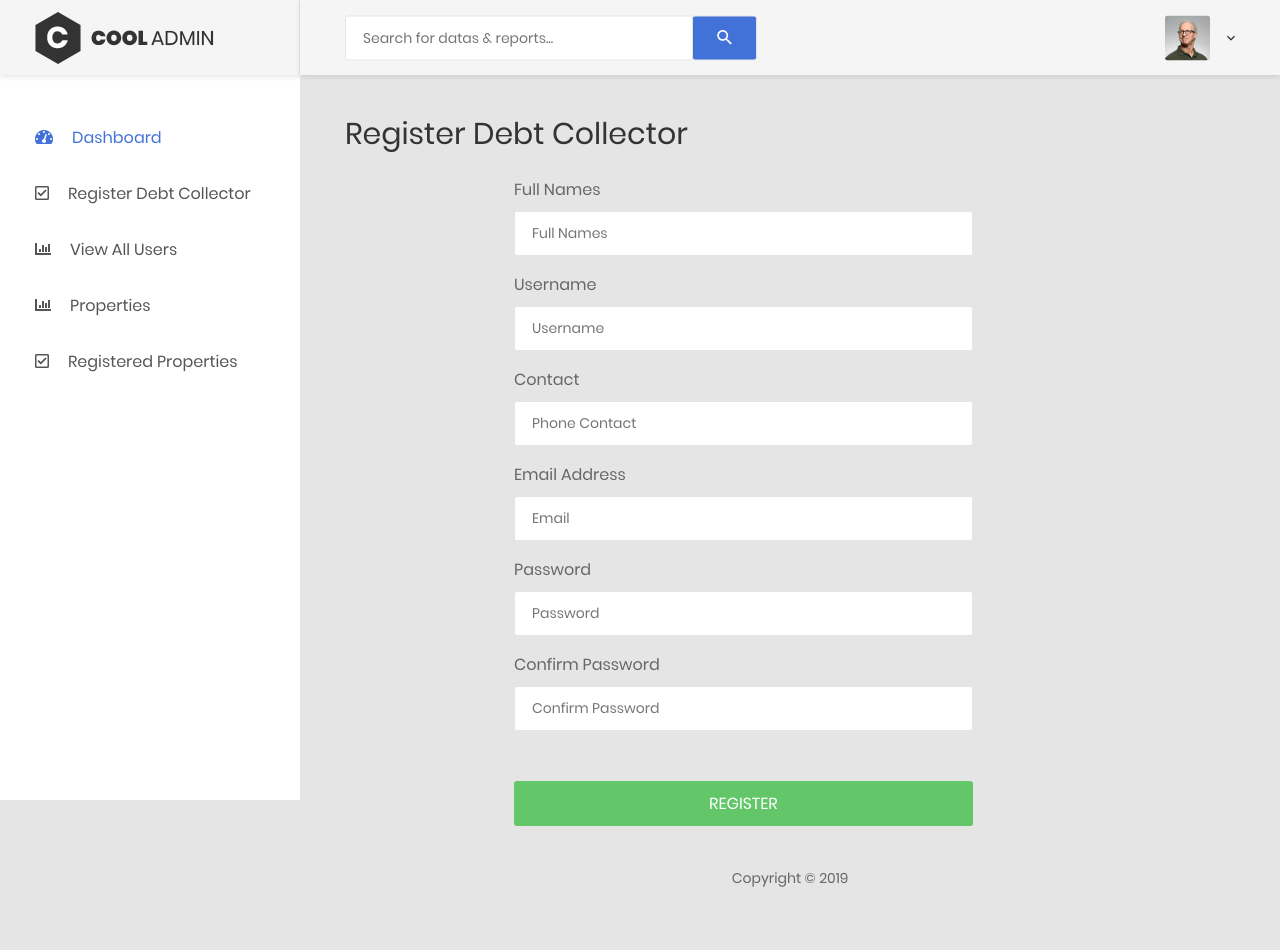
After one commit to conrad96/property_tax_system, a CodeIgniter app: page /project/index.php/admin/register_db in a window 1280 px wide. The commit adds this page. Run offline with CodeIgniter, Linux system fonts and the light colour scheme.

Commit message:
registering debt collectors accounts via admin dashb

```diff
--- a/application/controllers/Admin.php
+++ b/application/controllers/Admin.php
@@ -15,6 +15,28 @@ class Admin extends CI_Controller
 		$this->load->view("Admin/index",$data);
 	}
 
+	function register_db()
+	{
+		$this->load->view("Admin/register-db");
+	}
+
+	function add_db()
+	{
+		$data = array();
+
+		if(!empty($_POST)):
+
+			if($_POST['password1'] == $_POST['password2']):
+				$data['msg'] = $this->_users->add_user($_POST);
+				$this->load->view("Admin/register-db",$data);
+			else:
+				$data['msg'] = 'password_mismatch';
+				$this->load->view("Admin/register-db",$data);
+			endif;
+
+		endif;
+	}
+
 	function logout()
 	{
 		//$this->session->sess_destroy();
--- a/application/models/_users.php
+++ b/application/models/_users.php
@@ -15,5 +15,18 @@ class _users extends CI_Model{
 
 		return $data['users'];
 	}
+	function add_user($data)
+	{
+		$user = array(
+			"names"=>$data['names'],
+			"contact"=>$data['contact'],
+			"email"=>$data['email'],
+			"role"=>$data['role'],
+			"password"=>$data['password2']
+		);
+
+		$add = $this->db->insert("users",$user);
+		return ($add)? TRUE : FALSE;
+	}
 
 }
--- a/application/views/Admin/index.php
+++ b/application/views/Admin/index.php
@@ -29,10 +29,10 @@
                                 <i class="fas fa-tachometer-alt"></i>Dashboard</a>
                             <ul class="navbar-mobile-sub__list list-unstyled js-sub-list">
                                 <li>
-                                    <a href="index.html">Register Debt Collector</a>
+                                    <a href="<?php echo base_url(); ?>index.php/Admin/register_db">Register Debt Collector</a>
                                 </li>
                                 <li>
-                                    <a href="index2.html">View All Users</a>
+                                    <a href="<?php echo base_url(); ?>index.php/Admin/view_users">View All Users</a>
                                 </li>
                             </ul>
                         </li>
@@ -69,7 +69,7 @@
                                 <i class="fas fa-tachometer-alt"></i>Dashboard</a>
                         </li>
                         <li>
-                            <a href="index.html"><i class="far fa-check-square"></i>Register Debt Collector</a>
+                            <a href="<?php echo base_url(); ?>index.php/Admin/register_db"><i class="far fa-check-square"></i>Register Debt Collector</a>
                         </li>
                         <li>
                             <a href="index2.html"><i class="fas fa-chart-bar"></i>View All Users</a>
--- /dev/null
+++ b/application/views/Admin/register-db.php
@@ -0,0 +1,358 @@
+<head>
+	<?php $this->load->view("dependencies/header-css"); ?>
+<title>Admin</title>
+</head>
+
+<body class="animsition">
+    <div class="page-wrapper">
+        <!-- HEADER MOBILE-->
+        <header class="header-mobile d-block d-lg-none">
+            <div class="header-mobile__bar">
+                <div class="container-fluid">
+                    <div class="header-mobile-inner">
+                        <a class="logo" href="index.html">
+                            <img src="<?php echo base_url(); ?>assets/images/icon/logo.png" alt="CoolAdmin" />
+                        </a>
+                        <button class="hamburger hamburger--slider" type="button">
+                            <span class="hamburger-box">
+                                <span class="hamburger-inner"></span>
+                            </span>
+                        </button>
+                    </div>
+                </div>
+            </div>
+            <nav class="navbar-mobile">
+                <div class="container-fluid">
+                    <ul class="navbar-mobile__list list-unstyled">
+                        <li class="has-sub">
+                            <a class="js-arrow" href="<?php echo base_url(); ?>index.php/Admin/index">
+                                <i class="fas fa-tachometer-alt"></i>Dashboard</a>
+                            <ul class="navbar-mobile-sub__list list-unstyled js-sub-list">
+                                <li>
+                                    <a href="<?php echo base_url(); ?>index.php/Admin/register_db">Register Debt Collector</a>
+                                </li>
+                                <li>
+                                    <a href="<?php echo base_url(); ?>index.php/Admin/view_users">View All Users</a>
+                                </li>
+                            </ul>
+                        </li>
+
+                        <li class="has-sub">
+                            <a class="js-arrow" href="#">
+                                <i class="fas fa-copy"></i>Properties</a>
+                            <ul class="navbar-mobile-sub__list list-unstyled js-sub-list">
+                                <li>
+                                    <a href="login.html">Registered Properties</a>
+                                </li>
+                            </ul>
+                        </li>
+
+                    </ul>
+                </div>
+            </nav>
+        </header>
+        <!-- END HEADER MOBILE-->
+
+        <!-- MENU SIDEBAR-->
+        <aside class="menu-sidebar d-none d-lg-block">
+            <div class="logo">
+                <a href="#">
+                    <img src="<?php echo base_url(); ?>assets/images/icon/logo.png" alt="Cool Admin" />
+                </a>
+            </div>
+            <div class="menu-sidebar__content js-scrollbar1">
+                <nav class="navbar-sidebar">
+
+                    <ul class="list-unstyled navbar__list">
+                        <li class="active has-sub">
+                            <a class="js-arrow" href="#">
+                                <i class="fas fa-tachometer-alt"></i>Dashboard</a>
+                        </li>
+                        <li>
+                            <a href="<?php echo base_url(); ?>index.php/Admin/register_db"><i class="far fa-check-square"></i>Register Debt Collector</a>
+                        </li>
+                        <li>
+                            <a href="index2.html"><i class="fas fa-chart-bar"></i>View All Users</a>
+                        </li>
+                        <li>
+                            <a href="chart.html">
+                                <i class="fas fa-chart-bar"></i>Properties</a>
+                        </li>
+                        <li>
+                            <a href="login.html"><i class="far fa-check-square"></i>Registered Properties</a>
+                        </li>
+
+                    </ul>
+                </nav>
+            </div>
+        </aside>
+        <!-- END MENU SIDEBAR-->
+
+        <!-- PAGE CONTAINER-->
+        <div class="page-container">
+            <!-- HEADER DESKTOP-->
+            <header class="header-desktop">
+                <div class="section__content section__content--p30">
+                    <div class="container-fluid">
+                        <div class="header-wrap">
+                            <form class="form-header" action="" method="POST">
+                                <input class="au-input au-input--xl" type="text" name="search" placeholder="Search for datas &amp; reports..." />
+                                <button class="au-btn--submit" type="submit">
+                                    <i class="zmdi zmdi-search"></i>
+                                </button>
+                            </form>
+                            <div class="header-button">
+                                <!-- <div class="noti-wrap">
+                                    <div class="noti__item js-item-menu">
+                                        <i class="zmdi zmdi-comment-more"></i>
+                                        <span class="quantity">1</span>
+                                        <div class="mess-dropdown js-dropdown">
+                                            <div class="mess__title">
+                                                <p>You have 2 news message</p>
+                                            </div>
+                                            <div class="mess__item">
+                                                <div class="image img-cir img-40">
+                                                    <img src="<?php echo base_url(); ?>assets/images/icon/avatar-06.jpg" alt="Michelle Moreno" />
+                                                </div>
+                                                <div class="content">
+                                                    <h6>Michelle Moreno</h6>
+                                                    <p>Have sent a photo</p>
+                                                    <span class="time">3 min ago</span>
+                                                </div>
+                                            </div>
+                                            <div class="mess__item">
+                                                <div class="image img-cir img-40">
+                                                    <img src="<?php echo base_url(); ?>assets/images/icon/avatar-04.jpg" alt="Diane Myers" />
+                                                </div>
+                                                <div class="content">
+                                                    <h6>Diane Myers</h6>
+                                                    <p>You are now connected on message</p>
+                                                    <span class="time">Yesterday</span>
+                                                </div>
+                                            </div>
+                                            <div class="mess__footer">
+                                                <a href="#">View all messages</a>
+                                            </div>
+                                        </div>
+                                    </div>
+                                    <div class="noti__item js-item-menu">
+                                        <i class="zmdi zmdi-email"></i>
+                                        <span class="quantity">1</span>
+                                        <div class="email-dropdown js-dropdown">
+                                            <div class="email__title">
+                                                <p>You have 3 New Emails</p>
+                                            </div>
+                                            <div class="email__item">
+                                                <div class="image img-cir img-40">
+                                                    <img src="<?php echo base_url(); ?>assets/images/icon/avatar-06.jpg" alt="Cynthia Harvey" />
+                                                </div>
+                                                <div class="content">
+                                                    <p>Meeting about new dashboard...</p>
+                                                    <span>Cynthia Harvey, 3 min ago</span>
+                                                </div>
+                                            </div>
+                                            <div class="email__item">
+                                                <div class="image img-cir img-40">
+                                                    <img src="<?php echo base_url(); ?>assets/images/icon/avatar-05.jpg" alt="Cynthia Harvey" />
+                                                </div>
+                                                <div class="content">
+                                                    <p>Meeting about new dashboard...</p>
+                                                    <span>Cynthia Harvey, Yesterday</span>
+                                                </div>
+                                            </div>
+                                            <div class="email__item">
+                                                <div class="image img-cir img-40">
+                                                    <img src="<?php echo base_url(); ?>assets/images/icon/avatar-04.jpg" alt="Cynthia Harvey" />
+                                                </div>
+                                                <div class="content">
+                                                    <p>Meeting about new dashboard...</p>
+                                                    <span>Cynthia Harvey, April 12,,2018</span>
+                                                </div>
+                                            </div>
+                                            <div class="email__footer">
+                                                <a href="#">See all emails</a>
+                                            </div>
+                                        </div>
+                                    </div>
+                                    <div class="noti__item js-item-menu">
+                                        <i class="zmdi zmdi-notifications"></i>
+                                        <span class="quantity">3</span>
+                                        <div class="notifi-dropdown js-dropdown">
+                                            <div class="notifi__title">
+                                                <p>You have 3 Notifications</p>
+                                            </div>
+                                            <div class="notifi__item">
+                                                <div class="bg-c1 img-cir img-40">
+                                                    <i class="zmdi zmdi-email-open"></i>
+                                                </div>
+                                                <div class="content">
+                                                    <p>You got a email notification</p>
+                                                    <span class="date">April 12, 2018 06:50</span>
+                                                </div>
+                                            </div>
+                                            <div class="notifi__item">
+                                                <div class="bg-c2 img-cir img-40">
+                                                    <i class="zmdi zmdi-account-box"></i>
+                                                </div>
+                                                <div class="content">
+                                                    <p>Your account has been blocked</p>
+                                                    <span class="date">April 12, 2018 06:50</span>
+                                                </div>
+                                            </div>
+                                            <div class="notifi__item">
+                                                <div class="bg-c3 img-cir img-40">
+                                                    <i class="zmdi zmdi-file-text"></i>
+                                                </div>
+                                                <div class="content">
+                                                    <p>You got a new file</p>
+                                                    <span class="date">April 12, 2018 06:50</span>
+                                                </div>
+                                            </div>
+                                            <div class="notifi__footer">
+                                                <a href="#">All notifications</a>
+                                            </div>
+                                        </div>
+                                    </div>
+                                </div> -->
+                                <div class="account-wrap">
+                                    <div class="account-item clearfix js-item-menu">
+                                        <div class="image">
+                                            <img src="<?php echo base_url(); ?>assets/images/icon/avatar-01.jpg" alt="John Doe" />
+                                        </div>
+                                        <div class="content">
+                                            <a class="js-acc-btn" href="#"><?php echo !empty($this->session->names)? $this->session->names : ""; ?></a>
+                                        </div>
+                                        <div class="account-dropdown js-dropdown">
+                                            <div class="info clearfix">
+                                                <div class="image">
+                                                    <a href="#">
+                                                        <img src="<?php echo base_url(); ?>assets/images/icon/avatar-01.jpg" alt="John Doe" />
+                                                    </a>
+                                                </div>
+                                                <div class="content">
+                                                    <h5 class="name">
+                                                        <a href="#"><?php echo !empty($this->session->names)? $this->session->names : ""; ?></a>
+                                                    </h5>
+                                                    <span class="email"><?php echo !empty($this->session->email)? $this->session->email : ""; ?></span>
+                                                </div>
+                                            </div>
+                                            <div class="account-dropdown__body">
+                                                <div class="account-dropdown__item">
+                                                    <a href="#">
+                                                        <i class="zmdi zmdi-account"></i>Account</a>
+                                                </div>
+                                                <!-- <div class="account-dropdown__item">
+                                                    <a href="#">
+                                                        <i class="zmdi zmdi-settings"></i>Setting</a>
+                                                </div>
+                                                <div class="account-dropdown__item">
+                                                    <a href="#">
+                                                        <i class="zmdi zmdi-money-box"></i>Billing</a>
+                                                </div> -->
+                                            </div>
+                                            <div class="account-dropdown__footer">
+                                                <a href="#">
+                                                    <i class="zmdi zmdi-power"></i>Logout</a>
+                                            </div>
+                                        </div>
+                                    </div>
+                                </div>
+                            </div>
+                        </div>
+                    </div>
+                </div>
+            </header>
+            <!-- HEADER DESKTOP-->
+
+            <!-- MAIN CONTENT-->
+            <div class="main-content">
+                <div class="section__content section__content--p30">
+                    <div class="container-fluid">
+                    	<?php
+                        if(isset($msg) && !empty($msg)):
+
+                            if($msg === TRUE):
+
+                             print '<div class="alert alert-success">
+                                    <h5>Debt Collector Added Successfully</h4>
+                                  </div>';
+
+                            elseif($msg === 'password_mismatch'):
+
+                            	print '<div class="alert alert-danger">
+                                    <h5>Error!. Passwords Dont Match .please try again</h4>
+                                </div>';
+
+                            elseif($msg === FALSE):
+
+                                print '<div class="alert alert-danger">
+                                    <h5>Error!. Debt Collector Not Added.</h4>
+                                </div>';
+
+                            endif;
+
+                        endif;
+                        ?>
+                        <div class="row">
+                            <div class="col-md-12">
+                                <div class="overview-wrap">
+                                    <h3 class="title-1" style="margin-bottom: 25px;">Register Debt Collector</h3>
+                                </div>
+                            </div>
+                        </div>
+                        <div class="row">
+                            <form action="<?php echo base_url(); ?>index.php/Admin/add_db" method="POST" role="form" style="padding-left: 20%;">
+                            	<div class="form-group">
+                                    <label>Full Names</label>
+                                    <input class="au-input au-input--full" type="text" name="names" placeholder="Full Names">
+                                </div>
+                            	<div class="form-group">
+                                    <label>Username</label>
+                                    <input class="au-input au-input--full" type="text" name="username" placeholder="Username">
+                                </div>
+                                <div class="form-group">
+                                    <label>Contact</label>
+                                    <input class="au-input au-input--full" type="text" name="contact" placeholder="Phone Contact">
+                                </div>
+                                <div class="form-group">
+                                    <label>Email Address</label>
+                                    <input class="au-input au-input--full" type="email" name="email" placeholder="Email">
+                                </div>
+                                <div class="form-group">
+                                    <label>Password</label>
+                                    <input class="au-input au-input--full" type="password" name="password1" placeholder="Password">
+                                </div>
+                                <div class="form-group">
+                                    <label>Confirm Password</label>
+                                    <input class="au-input au-input--full" type="password" name="password2" placeholder="Confirm Password">
+                                </div>
+                                <input type="hidden" name="role" value="user">
+                                <div class="form-group">
+                                    <label>&nbsp;</label>
+                                     <button class="au-btn au-btn--block au-btn--green m-b-20" type="submit">Register</button>
+                                </div>
+                            </form>
+                        </div>
+
+                        <div class="row">
+                            <div class="col-md-12">
+                                <div class="copyright">
+                                    <p>Copyright © <?php echo date("Y"); ?></p>
+                                </div>
+                            </div>
+                        </div>
+                    </div>
+                </div>
+            </div>
+            <!-- END MAIN CONTENT-->
+            <!-- END PAGE CONTAINER-->
+        </div>
+
+    </div>
+
+<?php  $this->load->view("dependencies/js-dependencies"); ?>
+
+</body>
+
+</html>
+<!-- end document-->
```
Also changed, not shown: application/views/Admin/boilerplate/header-desktop.php (added, +171 -0 lines), application/views/Admin/boilerplate/sidebar.php (added, +82 -0 lines).
